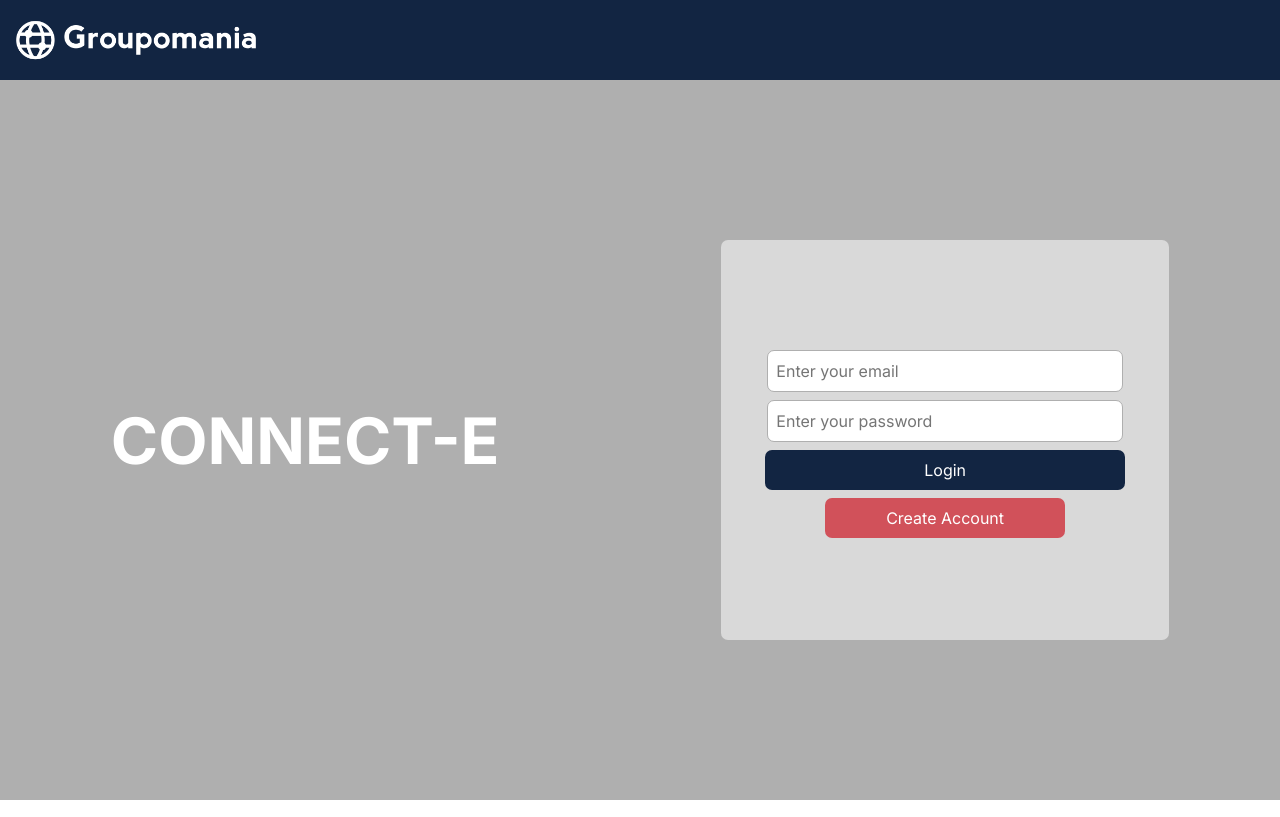
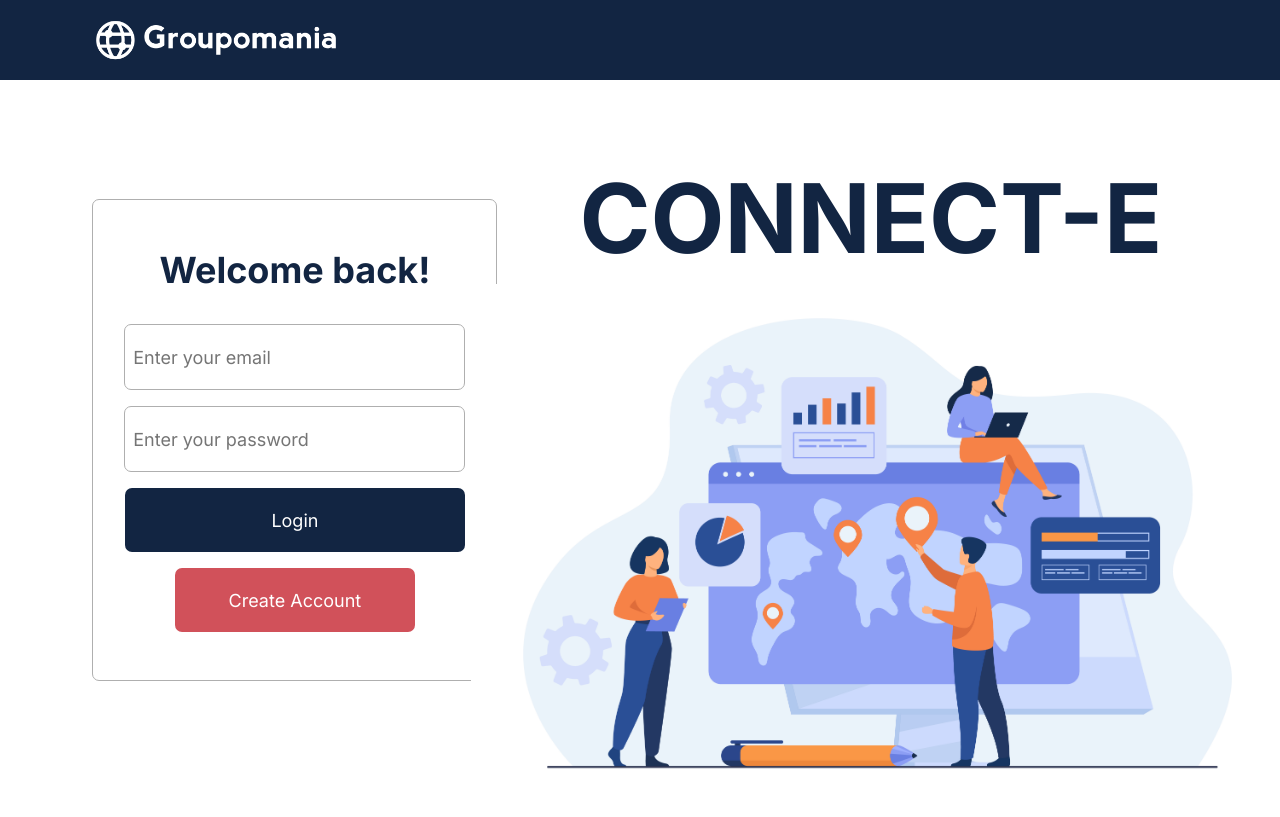
Before and after one commit to Tanya-Val/OC-Project-7, a React (Vite) app in the folder frontend/: page / in a window 1280 px wide. Built offline with nearby package versions, Linux system fonts and the light colour scheme.

Commit message:
Change Design

```diff
--- a/frontend/src/components/buttons.scss
+++ b/frontend/src/components/buttons.scss
@@ -2,9 +2,9 @@
 @mixin button-styles {
 
     display: inline-block;
-    height: 2.5rem;
+    height: 4rem;
     font-family: "Inter", sans-serif;
-    font-size: $font-size-p;
+    font-size: 18px;
     color: #fff;
     border-radius: 7px;
     border: 1px solid $primary-color-grey;
@@ -19,9 +19,9 @@ button.btn-login {
     background-color: $primary-color-blue;
     color: white;
     border: none;
-    width: 90%;
-    margin-left: 5%;
-    margin-bottom: 0.5rem;
+    width: 85%;
+    margin-left: 7.5%;
+    margin-bottom: 1rem;
     //margin-top: 1rem;
 }
 
--- a/frontend/src/components/form--login-signup.scss
+++ b/frontend/src/components/form--login-signup.scss
@@ -5,33 +5,38 @@
     width: 35%;
     @include flex-center(column);
     margin: auto;
-    background-color: $secondary-color-grey;
-    height: 50vh;
+    //background-color: $secondary-color-grey;
+    border: 1px solid $primary-color-grey;
+    height: 60vh;
     border-radius: 7px;
     font-size: $font-size-p;
+    .login-title{
+        color: $primary-color-blue;
+        font-size: 1.5rem;
+    }
     form {
-
         width: 100%;
         max-width: 400px;
+        padding-top: 1rem;
+        .form-group {
 
-        .form-group {
-            margin: 0.5rem;
+            margin: 1rem;
             display: flex;
             justify-content: center;
-
             input[type="email"],
             input[type="password"],
             input[type="firstName"],
             input[type="lastName"],
             input[type="departament"] {
                 font-family: "Inter", sans-serif;
-                font-size: $font-size-p;
+
                 width: 90%;
-                height: 2.5rem;
+                height: 4rem;
                 border-radius: 7px;
                 border: 1px solid $primary-color-grey;
                 padding-left: 0.5rem;
                 font-family: "Inter", sans-serif;
+                font-size: 18px;
                 &:focus {
                     outline: none;
                     box-shadow: inset 0 -1px 0 $primary-color-blue;
--- a/frontend/src/components/form--personalSpace.scss
+++ b/frontend/src/components/form--personalSpace.scss
@@ -6,10 +6,18 @@
     width: 35%;
     @include flex-center(column);
     margin: auto;
-    background-color: white;
-    height: 50vh;
+
+    height: 60vh;
     border-radius: 7px;
     font-size: $font-size-p;
+    border: 1px solid $primary-color-grey;
+
+    .login-registration-block-title{
+        color: $primary-color-blue;
+        font-size: 1.5rem;
+        margin-bottom: 1.5rem;
+    }
+
 
     form {
 
@@ -17,7 +25,7 @@
         max-width: 400px;
 
         .form-group {
-            margin: 0.5rem;
+            margin: 1rem;
             display: flex;
             justify-content: center;
 
@@ -27,9 +35,9 @@
             input[type="lastName"],
             input[type="departament"] {
                 font-family: "Inter", sans-serif;
-                font-size: $font-size-p;
+                font-size: 18px;
                 width: 90%;
-                height: 2.5rem;
+                height: 4rem;
                 border-radius: 7px;
                 border: 1px solid $primary-color-grey;
                 padding-left: 0.5rem;
--- a/frontend/src/layouts/nav--login-signup.scss
+++ b/frontend/src/layouts/nav--login-signup.scss
@@ -8,6 +8,6 @@
 
     .Login--Nav--Logo{
         width: 15rem;
-        margin-left: 1rem;
+        margin-left: 7.5vw;
     }
 }
--- a/frontend/src/layouts/nav--persona-space.scss
+++ b/frontend/src/layouts/nav--persona-space.scss
@@ -6,17 +6,19 @@
     align-items: center;
     background-color: $primary-color-blue;
     height: 10vh;
+    padding-right: 7.5vw;
+    padding-left: 7.5vw;
 
     .Login--Nav--Logo--personalpage{
         width: 15rem;
-        margin-left: 1rem;
         position: relative;
     }
 
     .material-symbols-outlined {
-        padding-left: 1rem;
-        margin-right: 1rem;
+
+        margin-left: 3rem;
         color: white;
         font-variation-settings: "FILL" 0, "wght" 800, "GRAD" 0, "opsz" 60;
+        font-size: 30px;
     }
 }
--- a/frontend/src/pages/LoginSignup.jsx
+++ b/frontend/src/pages/LoginSignup.jsx
@@ -1,5 +1,6 @@
 import React from 'react'
 import logo from '../assets/logo_white.png';
+import corporate from '../assets/corporate.jpg';
 import './Signup.jsx'
 
 export default function LoginSignupPage() {
@@ -7,16 +8,16 @@ export default function LoginSignupPage() {
         <div>
             {/* Navbar */}
             <nav className="LoginSignup--Nav">
-                <img className="Login--Nav--Logo" src={logo} alt="company logo"/>
+                <img className="Login--Nav--Logo" src={logo} alt="company logo" />
             </nav>
 
             {/* Main container */}
             <div className="LoginSignup--Main">
-                <div className="titles">
-                    <h1>CONNECT-E</h1>
+                <div className="login-registration-block">
+
+                <div className="login-title">
+                        <h2>Welcome back!</h2>
                     </div>
-
-                <div className="login-registration-block">
                     <form>
                         <div className="form-group">
                             <input
@@ -24,7 +25,7 @@ export default function LoginSignupPage() {
                                 id="email"
                                 name="email"
                                 placeholder="Enter your email"
-                                required/>
+                                required />
                         </div>
                         <div className="form-group">
                             <input
@@ -32,7 +33,7 @@ export default function LoginSignupPage() {
                                 id="password"
                                 name="password"
                                 placeholder="Enter your password"
-                                required/>
+                                required />
                         </div>
 
                         <a href='/signup'>
@@ -45,6 +46,14 @@ export default function LoginSignupPage() {
 
                     </form>
                 </div>
+                <div className="login-registration-blockSignUp">
+                    <div className="titles">
+                        <h1>CONNECT-E</h1>
+                    </div>
+                    <img className="corporateImage" src={corporate} alt="Corporate picture" />
+
+                </div>
+
             </div>
         </div>
     )
--- a/frontend/src/pages/Signup.jsx
+++ b/frontend/src/pages/Signup.jsx
@@ -1,5 +1,7 @@
 import React from 'react';
 import logo from '../assets/logo_white.png';
+import signUpimage from '../assets/signUp.jpg';
+
 
 
 export default function LoginSignupPage() {
@@ -7,7 +9,7 @@ export default function LoginSignupPage() {
         <div>
             {/* Navbar */}
             <nav className="LoginSignup--Nav">
-                <img className="Login--Nav--Logo" src={logo} alt="company logo"/>
+                <img className="Login--Nav--Logo" src={logo} alt="company logo" />
             </nav>
 
             {/* Main container */}
@@ -21,7 +23,7 @@ export default function LoginSignupPage() {
                                 id="firstName"
                                 name="firstName"
                                 placeholder="First name"
-                                required/>
+                                required />
                         </div>
 
                         <div className="form-group">
@@ -30,7 +32,7 @@ export default function LoginSignupPage() {
                                 id="lastName"
                                 name="lastName"
                                 placeholder="Last name"
-                                required/>
+                                required />
                         </div>
 
                         <div className="form-group">
@@ -39,7 +41,7 @@ export default function LoginSignupPage() {
                                 id="departament"
                                 name="departament"
                                 placeholder="Departament"
-                                required/>
+                                required />
                         </div>
 
                         <div className="form-group">
@@ -48,7 +50,7 @@ export default function LoginSignupPage() {
                                 id="email"
                                 name="email"
                                 placeholder="Enter your email"
-                                required/>
+                                required />
                         </div>
 
                         <div className="form-group">
@@ -57,15 +59,19 @@ export default function LoginSignupPage() {
                                 id="password"
                                 name="password"
                                 placeholder="Enter your password"
-                                required/>
+                                required />
                         </div>
 
                         <a href='/personalspace' >
-                                <button className="btn-account" type="button">Create Account
-                                </button>
-                            </a>
+                            <button className="btn-account" type="button">Create Account
+                            </button>
+                        </a>
 
                     </form>
+                </div>
+
+                <div className="login-registration-blockSignUp">
+                    <img className="corporateImage" id="signUpimage"src={signUpimage} alt="Corporate picture" />
                 </div>
             </div>
         </div>
--- a/frontend/src/pages/login-signup.scss
+++ b/frontend/src/pages/login-signup.scss
@@ -5,17 +5,46 @@
 
 //Main container
 .LoginSignup--Main {
-    @include flex-center(row);
-    background-color: $primary-color-grey;
+    display: flex;
+    flex-direction: row;
+    justify-content: space-between;
+    justify-content: flex-end;
+    background-color: white;
     height: 90vh;
+    margin-left: 5vw;
+    margin-right: 5vw;
 
-    //Name of the website in the main container
-    .titles {
+    .login-registration-blockSignUp {
+        display: flex;
+        flex-direction: column;
+        justify-content: space-between;
+        align-items: center;
         margin: auto;
-        h1 {
-            font-size: 4rem;
-            color: white;
+        width: 55%;
+        height: 70vh;
+        img {
+            height: auto;
+            max-width: 800px;
+            padding-top: 0.5rem;
+        }
+
+        #signUpimage{
+            padding-top: 7vh;
+            max-width: 900px;
+        }
+
+        .titles {
+            margin: auto;
+            h1 {
+                font-size: 6rem;
+                color: $primary-color-blue;
+
+            }
         }
     }
 
+
+
+    //Name of the website in the main container
+
 }
--- a/frontend/src/pages/persona-space.scss
+++ b/frontend/src/pages/persona-space.scss
@@ -5,6 +5,6 @@
 
 .PersonalSpace--Main {
     @include flex-center(row);
-    background-color: $secondary-color-grey;
+
     height: 90vh;
 }
```
Also changed, not shown: frontend/src/assets/corporate.jpg (added), frontend/src/assets/signUp.jpg (added). Lines whose indentation alone changed are shown as unchanged.
